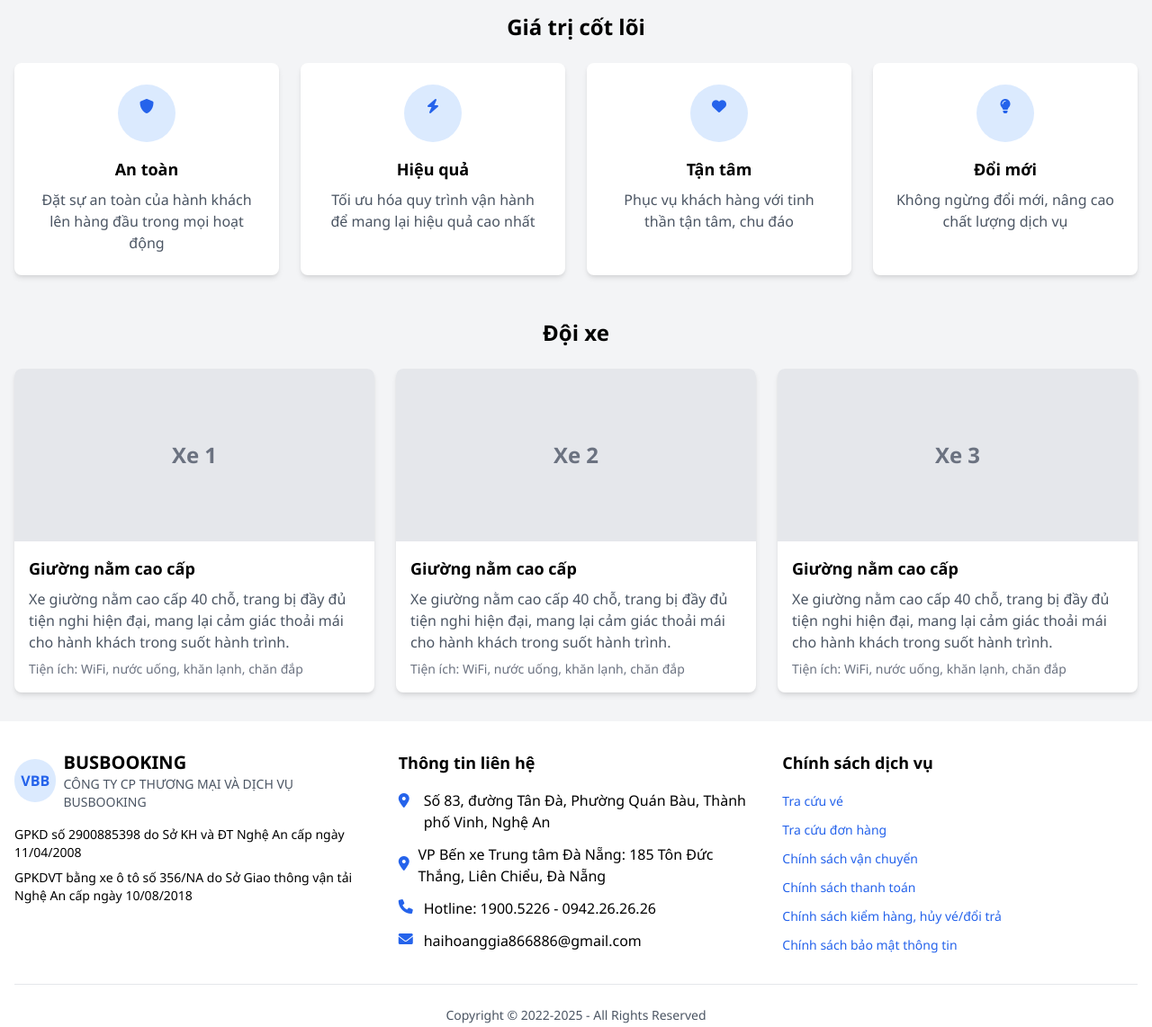
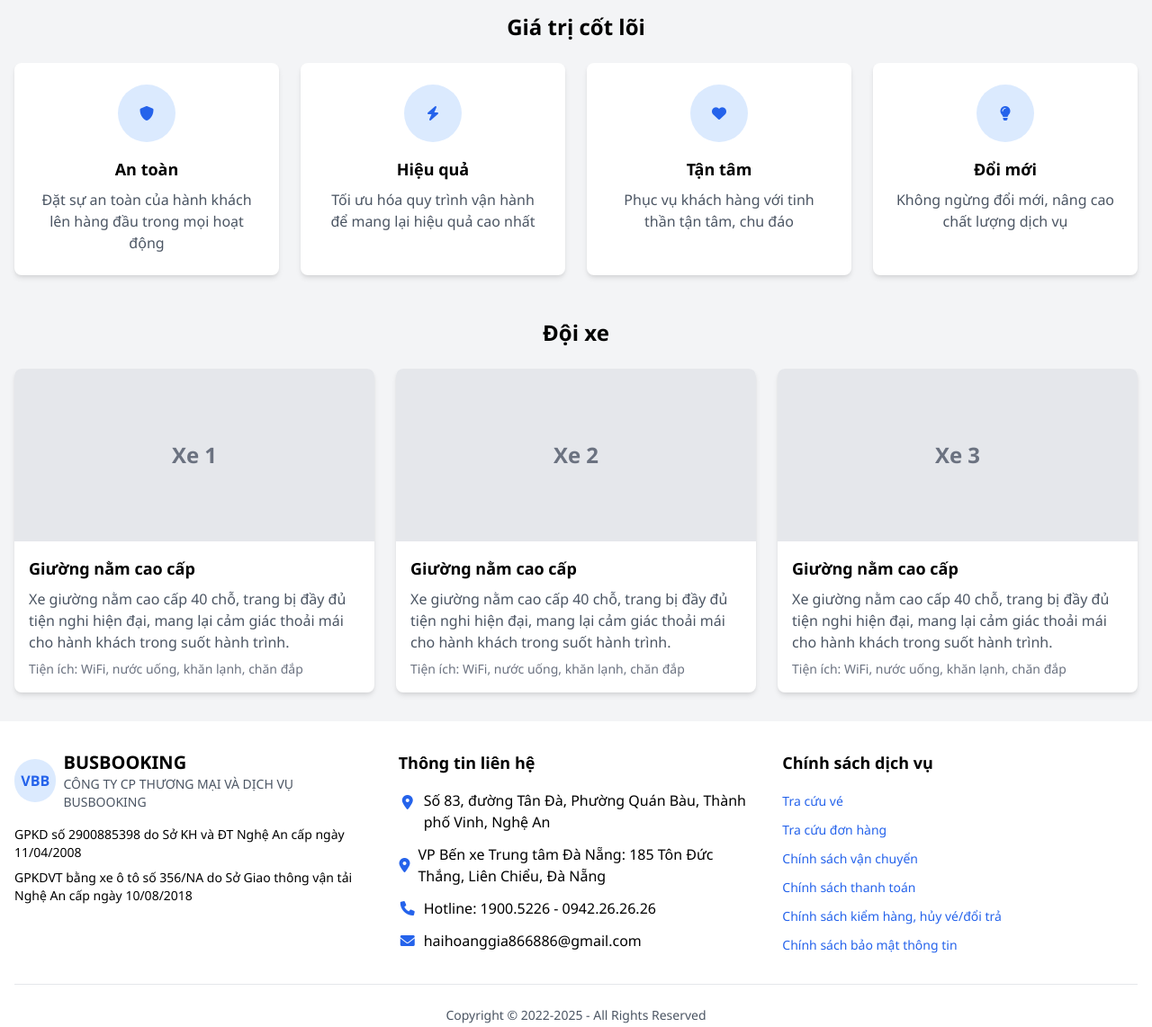
Before and after one commit to Qkhanhs84/BusBooking, a Django app: template templates/booking/about.html in a window 1280 px wide. Shown: the part 850-1992 px from the top of the page at 90% size. Run offline with Django 5.2, Linux system fonts and the light colour scheme; the template is opened without the code that fills it, so the values that code supplies are empty.

Commit message:
fix: center icon

```diff
--- a/templates/booking/about.html
+++ b/templates/booking/about.html
@@ -55,28 +55,28 @@
         <div class="grid grid-cols-1 sm:grid-cols-2 lg:grid-cols-4 gap-6">
             <div class="bg-white p-6 rounded-lg shadow-md text-center">
                 <div class="w-16 h-16 bg-blue-100 rounded-full flex items-center justify-center mx-auto mb-4">
-                    <i class="fas fa-shield-alt h-8 w-8 text-blue-600"></i>
+                    <i class="fas fa-shield-alt h-4 w-4 text-blue-600"></i>
                 </div>
                 <h3 class="font-bold text-lg mb-2">An toàn</h3>
                 <p class="text-gray-600">Đặt sự an toàn của hành khách lên hàng đầu trong mọi hoạt động</p>
             </div>
             <div class="bg-white p-6 rounded-lg shadow-md text-center">
                 <div class="w-16 h-16 bg-blue-100 rounded-full flex items-center justify-center mx-auto mb-4">
-                    <i class="fas fa-bolt h-8 w-8 text-blue-600"></i>
+                    <i class="fas fa-bolt h-4 w-4 text-blue-600"></i>
                 </div>
                 <h3 class="font-bold text-lg mb-2">Hiệu quả</h3>
                 <p class="text-gray-600">Tối ưu hóa quy trình vận hành để mang lại hiệu quả cao nhất</p>
             </div>
             <div class="bg-white p-6 rounded-lg shadow-md text-center">
                 <div class="w-16 h-16 bg-blue-100 rounded-full flex items-center justify-center mx-auto mb-4">
-                    <i class="fas fa-heart h-8 w-8 text-blue-600"></i>
+                    <i class="fas fa-heart h-4 w-4 text-blue-600"></i>
                 </div>
                 <h3 class="font-bold text-lg mb-2">Tận tâm</h3>
                 <p class="text-gray-600">Phục vụ khách hàng với tinh thần tận tâm, chu đáo</p>
             </div>
             <div class="bg-white p-6 rounded-lg shadow-md text-center">
                 <div class="w-16 h-16 bg-blue-100 rounded-full flex items-center justify-center mx-auto mb-4">
-                    <i class="fas fa-lightbulb h-8 w-8 text-blue-600"></i>
+                    <i class="fas fa-lightbulb h-4 w-4 text-blue-600"></i>
                 </div>
                 <h3 class="font-bold text-lg mb-2">Đổi mới</h3>
                 <p class="text-gray-600">Không ngừng đổi mới, nâng cao chất lượng dịch vụ</p>
--- a/templates/booking/base.html
+++ b/templates/booking/base.html
@@ -10,6 +10,12 @@
     <script src="https://code.jquery.com/jquery-3.6.0.min.js"></script>
     {% load static %}
     <link rel="stylesheet" href="{% static 'css/styles.css' %}">
+    <style>
+        .grid-center{
+            display: grid;
+            place-items: center;
+        }
+    </style>
 </head>
 <body class="flex flex-col min-h-screen bg-gray-100">
     <!-- Header -->
@@ -69,19 +75,19 @@
                 <div>
                     <h3 class="font-bold text-lg mb-4">Thông tin liên hệ</h3>
                     <p class="flex items-start mb-3">
-                        <i class="fas fa-map-marker-alt w-5 h-5 mr-2 text-blue-600 flex-shrink-0 mt-1"></i>
+                        <i class="grid-center fas fa-map-marker-alt w-5 h-5 mr-2 text-blue-600 flex-shrink-0 mt-1"></i>
                         <span>Số 83, đường Tân Đà, Phường Quán Bàu, Thành phố Vinh, Nghệ An</span>
                     </p>
                     <p class="flex items-center mb-3">
-                        <i class="fas fa-map-marker-alt w-5 h-5 mr-2 text-blue-600"></i>
+                        <i class="grid-center fas fa-map-marker-alt w-5 h-5 mr-2 text-blue-600"></i>
                         <span>VP Bến xe Trung tâm Đà Nẵng: 185 Tôn Đức Thắng, Liên Chiểu, Đà Nẵng</span>
                     </p>
                     <p class="flex items-center mb-3">
-                        <i class="fas fa-phone w-5 h-5 mr-2 text-blue-600"></i>
+                        <i class="grid-center fas fa-phone w-5 h-5 mr-2 text-blue-600"></i>
                         <span>Hotline: 1900.5226 - 0942.26.26.26</span>
                     </p>
                     <p class="flex items-center">
-                        <i class="fas fa-envelope w-5 h-5 mr-2 text-blue-600"></i>
+                        <i class="grid-center fas fa-envelope w-5 h-5 mr-2 text-blue-600"></i>
                         <span>haihoanggia866886@gmail.com</span>
                     </p>
                 </div>
--- a/templates/booking/home.html
+++ b/templates/booking/home.html
@@ -125,21 +125,21 @@
         <div class="grid grid-cols-1 md:grid-cols-3 gap-6">
             <div class="bg-white p-6 rounded-lg shadow-md text-center">
                 <div class="w-16 h-16 bg-blue-100 rounded-full flex items-center justify-center mx-auto mb-4">
-                    <i class="fas fa-search w-8 h-8 text-blue-600"></i>
+                    <i class="grid-center fas fa-search w-4 h-4 text-blue-600"></i>
                 </div>
                 <h3 class="font-bold text-lg mb-2">Dễ dàng đặt trước</h3>
                 <p class="text-gray-600">Chỉ với vài click</p>
             </div>
             <div class="bg-white p-6 rounded-lg shadow-md text-center">
                 <div class="w-16 h-16 bg-blue-100 rounded-full flex items-center justify-center mx-auto mb-4">
-                    <i class="fas fa-lock w-8 h-8 text-blue-600"></i>
+                    <i class="grid-center fas fa-lock w-4 h-4 text-blue-600"></i>
                 </div>
                 <h3 class="font-bold text-lg mb-2">Thanh toán an toàn</h3>
                 <p class="text-gray-600">Đa dạng phương thức thanh toán</p>
             </div>
             <div class="bg-white p-6 rounded-lg shadow-md text-center">
                 <div class="w-16 h-16 bg-blue-100 rounded-full flex items-center justify-center mx-auto mb-4">
-                    <i class="fas fa-headset w-8 h-8 text-blue-600"></i>
+                    <i class="grid-center fas fa-headset w-4 h-4 text-blue-600"></i>
                 </div>
                 <h3 class="font-bold text-lg mb-2">Hỗ trợ 24/7</h3>
                 <p class="text-gray-600">Giải đáp mọi lúc mọi nơi</p>
--- a/templates/booking/services.html
+++ b/templates/booking/services.html
@@ -31,7 +31,7 @@
         <div class="grid grid-cols-1 md:grid-cols-3 gap-6">
             <div class="bg-white p-6 rounded-lg shadow-md">
                 <div class="w-16 h-16 bg-blue-100 rounded-full flex items-center justify-center mx-auto mb-4">
-                    <i class="fas fa-bus h-8 w-8 text-blue-600"></i>
+                    <i class="grid-center fas fa-bus h-8 w-8 text-blue-600"></i>
                 </div>
                 <h3 class="font-bold text-lg mb-2 text-center">Tuyến cố định</h3>
                 <p class="text-gray-600">
@@ -41,7 +41,7 @@
             </div>
             <div class="bg-white p-6 rounded-lg shadow-md">
                 <div class="w-16 h-16 bg-blue-100 rounded-full flex items-center justify-center mx-auto mb-4">
-                    <i class="fas fa-users h-8 w-8 text-blue-600"></i>
+                    <i class="grid-center fas fa-users h-8 w-8 text-blue-600"></i>
                 </div>
                 <h3 class="font-bold text-lg mb-2 text-center">Thuê xe theo đoàn</h3>
                 <p class="text-gray-600">
@@ -51,7 +51,7 @@
             </div>
             <div class="bg-white p-6 rounded-lg shadow-md">
                 <div class="w-16 h-16 bg-blue-100 rounded-full flex items-center justify-center mx-auto mb-4">
-                    <i class="fas fa-box h-8 w-8 text-blue-600"></i>
+                    <i class="grid-center fas fa-box h-8 w-8 text-blue-600"></i>
                 </div>
                 <h3 class="font-bold text-lg mb-2 text-center">Vận chuyển hàng hóa</h3>
                 <p class="text-gray-600">
```
